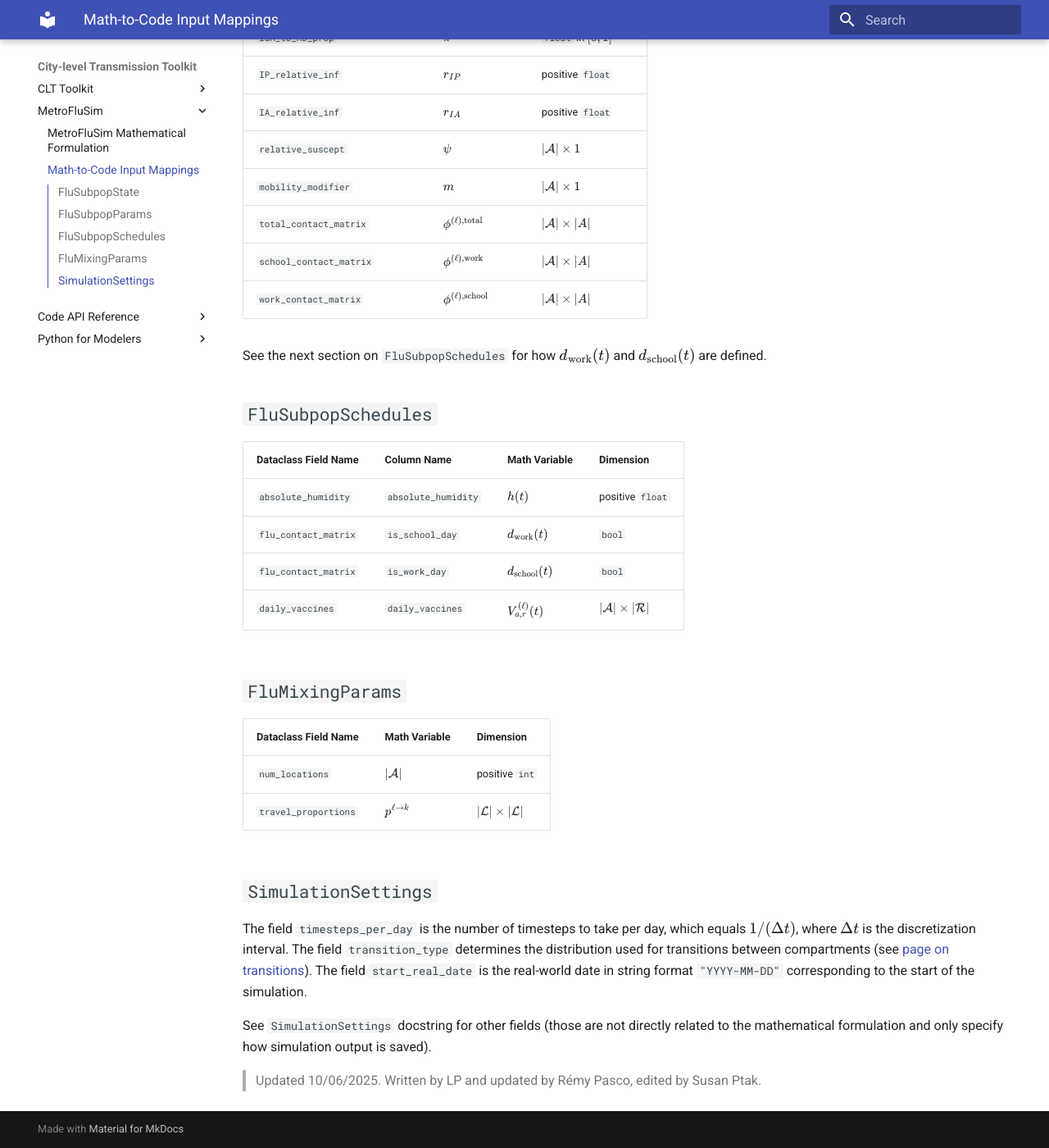
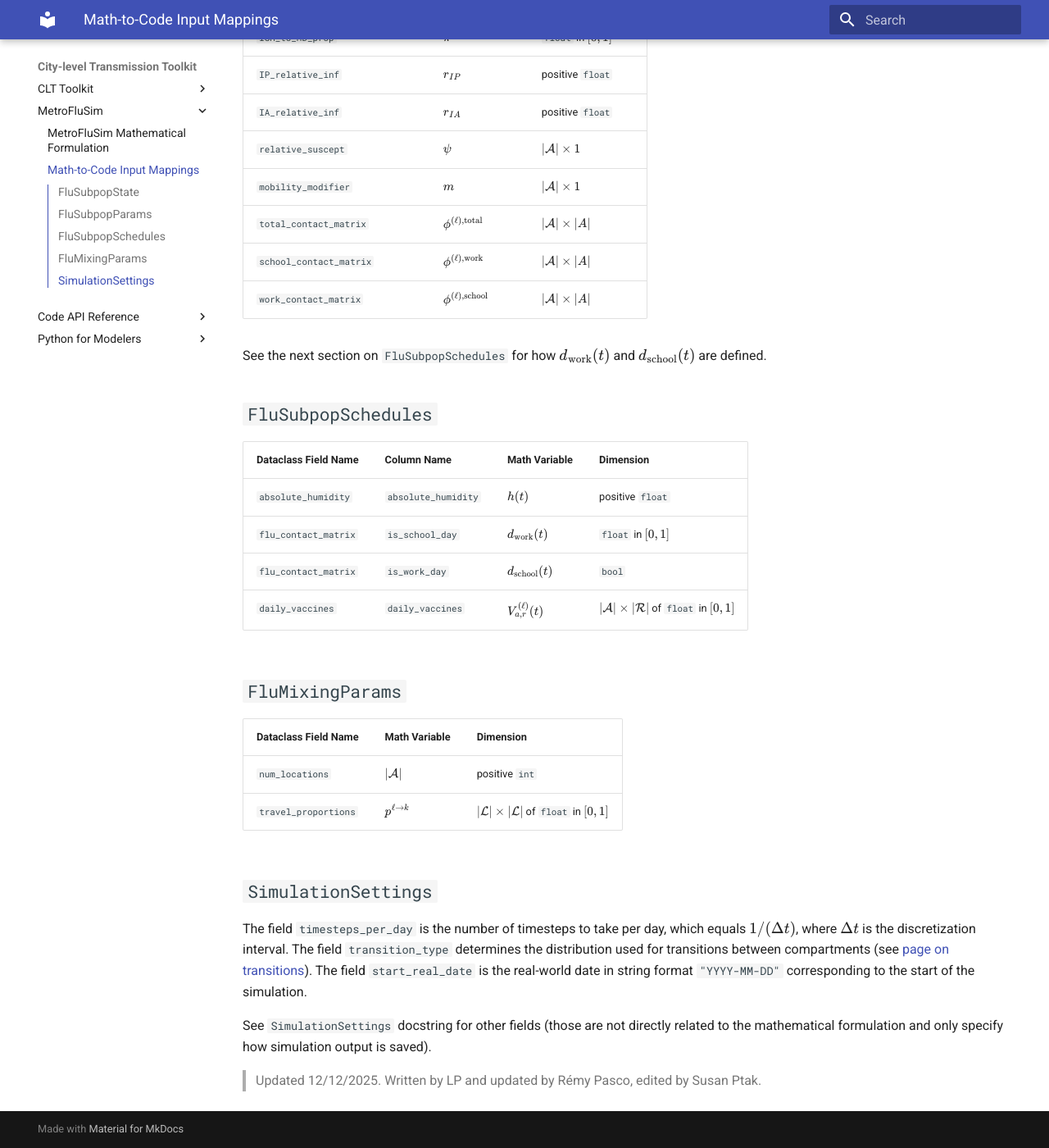
Before and after one commit to RemyFP/CLT_BaseModel_Docs, an MkDocs documentation site: the page built from docs/flu_input_requirements.md, in a window 1280 px wide and 1400 px high, scrolled down 2554 px. Shown: the whole window at 82% size. Built offline with MkDocs 1.6.1 and Material for MkDocs 9.7.7, drawn with Linux system fonts in a browser that asks for light colours; nearby versions of some CDN libraries.

Commit message:
School calendar value is between 0 and 1, mobility matrix equations, vaccination is now a percentage

```diff
--- a/docs/flu_input_requirements.md
+++ b/docs/flu_input_requirements.md
@@ -98,16 +98,16 @@ See the next section on `FluSubpopSchedules` for how $d_{\text{work}}(t)$ and $d
  Dataclass Field Name  | Column Name             |  Math Variable              | Dimension                                |
 |----------------------|----------------------| ----------------------------|------------------------------------------|
 | `absolute_humidity` | `absolute_humidity` | $h(t)$ |  positive `float` |
-| `flu_contact_matrix` | `is_school_day` | $d_{\text{work}}(t)$ | `bool` |
+| `flu_contact_matrix` | `is_school_day` | $d_{\text{work}}(t)$ | `float` in $[0,1]$  |
 | `flu_contact_matrix` | `is_work_day` | $d_{\text{school}}(t)$ | `bool` |
-| `daily_vaccines` | `daily_vaccines` | $V^{(\ell)}_{a, r}(t)$ | $\lvert \mathcal A \rvert \times \lvert \mathcal R \rvert$ |
+| `daily_vaccines` | `daily_vaccines` | $V^{(\ell)}_{a, r}(t)$ | $\lvert \mathcal A \rvert \times \lvert \mathcal R \rvert$ of `float` in $[0,1]$  |
 
 ## `FluMixingParams`
 
  Dataclass Field Name                            | Math Variable              | Dimension                                |
 |---------------------------------|----------------------------|------------------------------------------|
 | `num_locations`                |    $\lvert \mathcal A \rvert$      | positive `int`                            |
-| `travel_proportions`               |    $p^{\ell \rightarrow k}$       | $\lvert \mathcal L \rvert \times \lvert \mathcal L \rvert$                              |
+| `travel_proportions`               |    $p^{\ell \rightarrow k}$       | $\lvert \mathcal L \rvert \times \lvert \mathcal L \rvert$ of `float` in $[0,1]$                             |
 
 ## `SimulationSettings`
 
@@ -115,4 +115,4 @@ The field `timesteps_per_day` is the number of timesteps to take per day, which
 
 See `SimulationSettings` docstring for other fields (those are not directly related to the mathematical formulation and only specify how simulation output is saved).
 
-> Updated 10/06/2025. Written by LP and updated by Rémy Pasco, edited by Susan Ptak.
+> Updated 12/12/2025. Written by LP and updated by Rémy Pasco, edited by Susan Ptak.
```
Also changed, not shown: docs/math_flu_components.md (+10 -7 lines).
